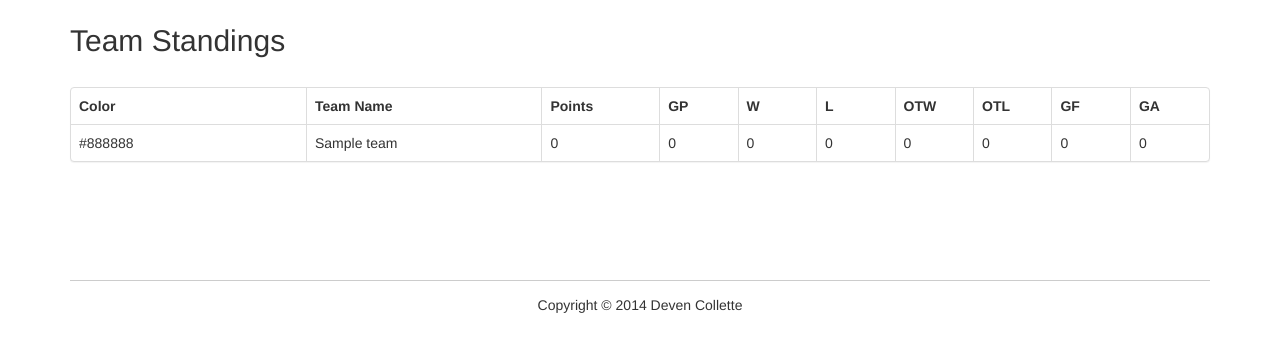
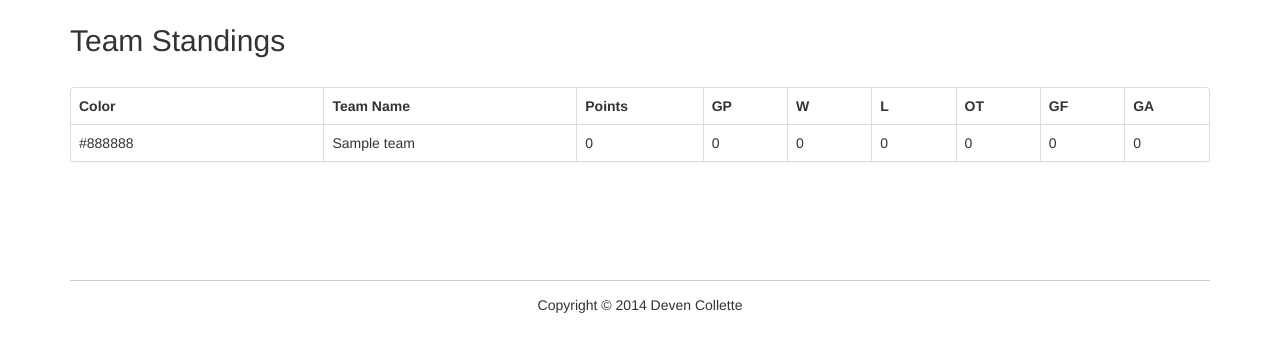
Before and after one commit to DevenCC/cbhl, a CodeIgniter app: a page that uses application/views/team_standings.php in a window 1280 px wide. Shown: the part 51-403 px from the top of the page. Run offline with CodeIgniter, Linux system fonts and the light colour scheme; tables that the repository leaves empty or names only in its code hold one stand-in row (values such as "Sample post").

Commit message:
Fixed OT on team standing +Edit of info txt
- Replaced OTW and OTL by just OT mutually exclusive of W and L
- Change phone number contact for email
- Fix sentences

```diff
--- a/application/controllers/standings.php
+++ b/application/controllers/standings.php
@@ -108,11 +108,14 @@ class Standings extends MY_Controller
 				}
 				else
 				{
-					$losses++;
 					if($game->game_overtime == 1)
 					{
 						$ot_losses++;
 						$points++;
+					}
+					else
+					{
+						$losses++;
 					}
 				}
 
--- a/application/views/index.php
+++ b/application/views/index.php
@@ -6,17 +6,17 @@
 	<hr>
 	<h2>More about the league</h2>
 		<p>
-			The Chambly Ball Hockey League started in Chambly, QC in 1981 as weekly friendly pick-up games. Today the league consists of 5 teams, where 4 teams, on rotation, play each other (2 games) every Saturday morning at 10:00 with the 5th team's players acting as referees. Seasons start in October and end in May. Playoff, then follow a week after the last regular season.\n
+			The Chambly Ball Hockey League started in Chambly, QC in 1980 as weekly friendly pick-up games. Today the league consists of 5 teams, where 4 teams, on rotation, play each other (2 games) every Saturday morning at 10:00 with the 5th team's players acting as referees. Seasons start in October and end in May. Playoff, then follow a week after the last regular season.\n
 			The game is played 4 on 4 outside on an asphalt surface. Rain or shine ...or snowstorm, matches are held regardless of weather conditions.
 		</p>
 		</br>
 	<h2>Want to join</h2>
 		<p>
-			Interested in joining the league? Don't hesitate to ask. Before the first game of the year, a rookie game is held open for anyone interested to play. The team captains are there to scout for the season's draft usually held right after. For anymore information phone 514-772-3528.
+			Leave in the Montreal/ South Shore area? Interested in joining the league? Don't hesitate to ask. Before the first game of the year, a rookie game is held open for anyone interested to play. The team captains are there to scout for the season's draft usually held right after. For dates and anymore information contact us by email at info@chamblyballhockey.com .
 		</p>
 		</br>
 	<h2>Information about the site</h2>
 		<p>
-			For any information, comments or requests about the website, you may do so by email to info@chamblyballhockey.com
+			For any information, comments or requests about the website, you may do so by email at info@chamblyballhockey.com
 		</p>
 </div>
--- a/application/views/information.php
+++ b/application/views/information.php
@@ -1,17 +1,17 @@
 <div class="container">
 	<h2>More about the league</h2>
 		<p>
-			The Chambly Ball Hockey League started in Chambly, QC in 1981 as weekly friendly pick-up games. Today the league consists of 5 teams, where 4 teams, on rotation, play each other (2 games) every Saturday morning at 10:00 with the 5th team's players acting as referees. Seasons start in October and end in May. Playoff, then follow a week after the last regular season.\n
+			The Chambly Ball Hockey League started in Chambly, QC in 1980 as weekly friendly pick-up games. Today the league consists of 5 teams, where 4 teams, on rotation, play each other (2 games) every Saturday morning at 10:00 with the 5th team's players acting as referees. Seasons start in October and end in May. Playoff, then follow a week after the last regular season.\n
 			The game is played 4 on 4 outside on an asphalt surface. Rain or shine ...or snowstorm, matches are held regardless of weather conditions.
 		</p>
 		</br>
 	<h2>Want to join</h2>
 		<p>
-			Interested in joining the league? Don't hesitate to ask. Before the first game of the year, a rookie game is held open for anyone interested to play. The team captains are there to scout for the season's draft usually held right after. For any more information phone 514-772-3528.
+			Leave in the Montreal/ South Shore area? Interested in joining the league? Don't hesitate to ask. Before the first game of the year, a rookie game is held open for anyone interested to play. The team captains are there to scout for the season's draft usually held right after. For dates and anymore information contact us by email at info@chamblyballhockey.com .
 		</p>
 		</br>
 	<h2>Information about the site</h2>
 		<p>
-			For any information, comments or requests about the website, you may do so by email to info@chamblyballhockey.com
+			For any information, comments or requests about the website, you may do so by email at info@chamblyballhockey.com
 		</p>
 </div>
--- a/application/views/team_standings.php
+++ b/application/views/team_standings.php
@@ -22,11 +22,8 @@
 				<th class="col-losses" width="5%">
 					L
 				</th>
-				<th class="col-over-times-wins" width="5%">
-					OTW
-				</th>
-				<th class="col-over-times-losses" width="5%">
-					OTL
+				<th class="col-over-times" width="5%">
+					OT
 				</th>
 				<th class="col-goals-for" width="5%">
 					GF
@@ -58,9 +55,6 @@
 								<?php print $team->losses; ?>
 							</td>
 							<td>
-								<?php print $team->ot_wins; ?>
-							</td>
-							<td>
 								<?php print $team->ot_losses; ?>
 							</td>
 							<td>
@@ -73,7 +67,7 @@
 					<?php endforeach; ?>
 				<?php else: ?>
 					<tr>
-						<td colspan='9'>
+						<td colspan='8'>
 							No teams availble
 						<td>
 					</tr>
```
